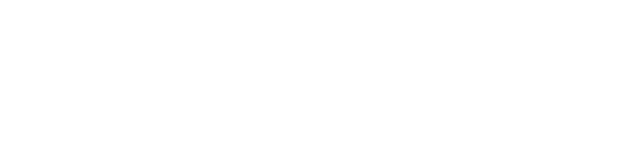
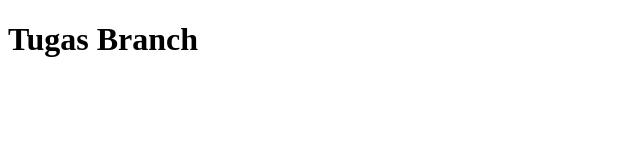
Before and after one commit to PeriHidayatDev/flutter_tugas-msib, a plain HTML site: page index.html in a window 1280 px wide. Shown: the whole page, without its empty margins (0-640 px from the left). Drawn offline with Linux system fonts and the light colour scheme.

Commit message:
tugas branch baru

```diff
--- a/index.html
+++ b/index.html
@@ -6,6 +6,6 @@
     <title>Menimplementasikan penggunaan branching</title>
 </head>
 <body>
-
+    <h1>Tugas Branch</h1>
 </body>
 </html>
```
Also changed, not shown: sspraktek/pushbranch.png (added).
